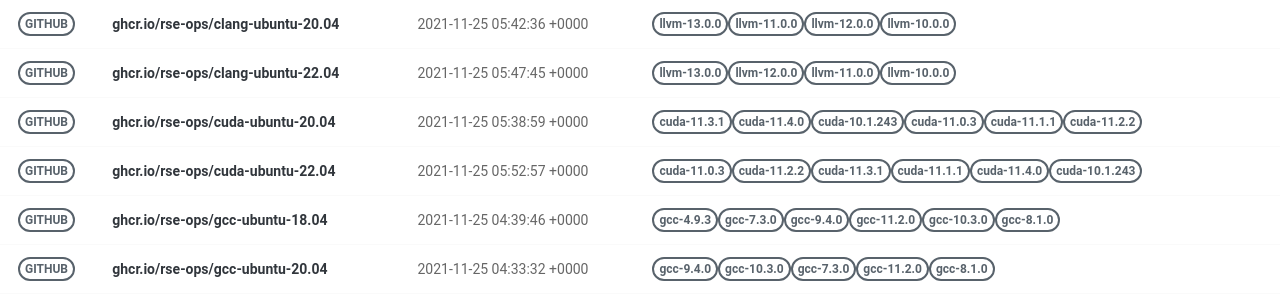
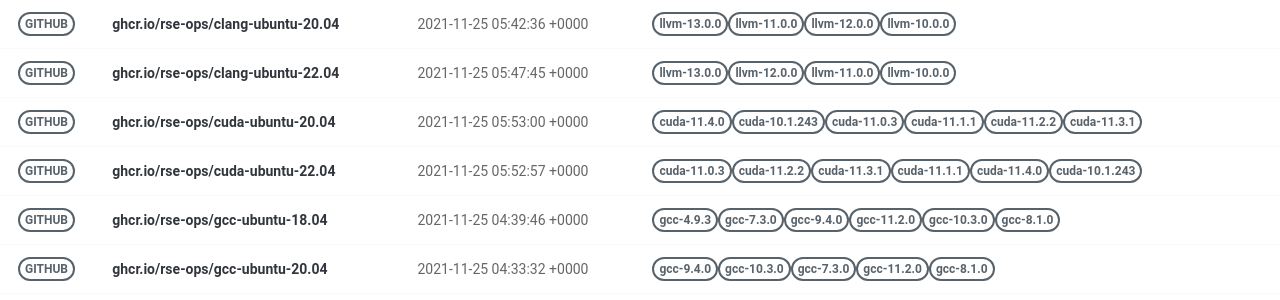
Before and after one commit to rse-ops/docker-images, a Jekyll site: the page built from pages/index.md, in a window 1280 px wide. Shown: the part 179-479 px from the top of the page. Built offline with Jekyll 4.4.1, drawn with Linux system fonts in a browser that asks for light colours; nearby versions of some CDN libraries.

Commit message:
Automated push to update library 2021-11-25

```diff
--- a/_library/ghcr.io-rse-ops-cuda-ubuntu-20.04.md
+++ b/_library/ghcr.io-rse-ops-cuda-ubuntu-20.04.md
@@ -1,14 +1,11 @@
 ---
 layout: container
 name: ghcr.io/rse-ops/cuda-ubuntu-20.04
-updated_at: 2021-11-25 05:38:59.815741
+updated_at: 2021-11-25 05:53:00.022470
 
 
 container_url: https://github.com/orgs/rse-ops/packages/container/package/cuda-ubuntu-20.04
 versions:
- - tag: cuda-11.3.1
-   dockerfile: https://github.com/rse-ops/docker-images/blob/main/ubuntu/cuda/Dockerfile
-   manifest: https://crane.ggcr.dev/manifest/ghcr.io/rse-ops/cuda-ubuntu-20.04:cuda-11.3.1
  - tag: cuda-11.4.0
    dockerfile: https://github.com/rse-ops/docker-images/blob/main/ubuntu/cuda/Dockerfile
    manifest: https://crane.ggcr.dev/manifest/ghcr.io/rse-ops/cuda-ubuntu-20.04:cuda-11.4.0
```
Also changed, not shown: other parts of _library/ghcr.io-rse-ops-cuda-ubuntu-20.04.md (+3 -0 lines).
